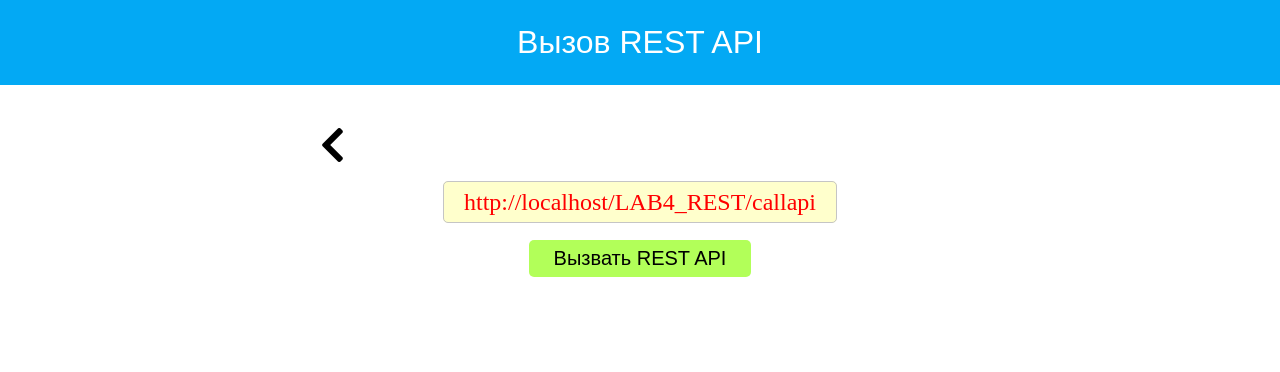
After one commit to nuronbeck/subject_Project_practice, a PHP site: page /lab_2/REST_API_FROM4.php in a window 1280 px wide. The commit adds this page. Shown: the top 372 px of the page. Run offline with PHP 8.4, Linux system fonts and the light colour scheme; some libraries are stand-ins or nearby versions.

Commit message:
Added calling REST from app

```diff
--- /dev/null
+++ b/Lab_5_Frontend/REST_API_FROM4.php
@@ -0,0 +1,54 @@
+<!DOCTYPE html>
+<html lang="en">
+<head>
+	<meta charset="UTF-8">
+	<title>Вызов REST API</title>
+	<script src="https://cdnjs.cloudflare.com/ajax/libs/jquery/3.3.1/jquery.min.js"></script>
+	<link rel="stylesheet" href="clients.css">
+	<link rel="stylesheet" href="https://cdnjs.cloudflare.com/ajax/libs/font-awesome/5.8.1/css/all.min.css">
+</head>
+<body>
+
+	<div class="nav_cl">Вызов REST API</div>
+	<div class="wrapper">
+		<a href="../Lab_5_Frontend/">
+				<i style="font-size: 5vh; color: #000;" class="fas fa-chevron-left"></i>
+		</a>
+		<form style="font-size: 3vh; text-align: center;" action="" method="POST">
+			<p>
+				<span style="color: #ff0000; background-color: #ffc; padding: 7px 20px; border-radius: 5px; border: 1px solid #c5c5c5;">http://localhost/LAB4_REST/callapi</span>
+			</p>
+			<p><input type="submit" style="border-radius: 5px;color: #000; text-decoration: none; font-size: 2.5vh; background-color: #b2ff59; padding: 7px 25px; border: none;" name="callREST" value="Вызвать REST API"> </p>
+		</form>
+		<br>
+		<br>
+
+		<p <?php if (!isset($_POST['callREST'])){echo "hidden";} ?> style="font-size: 3vh; text-align: center;">РЕЗУЛЬТАТ:</p>
+		<br><br>
+		<p <?php if (!isset($_POST['callREST'])){echo "hidden";} ?> style="text-align: center;">
+			<span style="font-size: 2.5vh; border-radius: 5px; box-shadow: 1px 5px 10px rgba(0,0,0,0.2); color: green; width: 50%; padding: 50px; background-color: #f0f0f0; margin: 0 auto;">
+			<?php
+
+				if (isset($_POST['callREST']))
+				{
+					$url_str = "http://localhost/LAB4_REST/callapi/";
+					$callapiREST = json_decode(file_get_contents($url_str));
+
+					echo $callapiREST->result;
+
+				}
+
+			 ?>
+			</span>
+		</p>
+	</div>
+
+
+	<script>
+		$( document ).ready(function()
+		{
+			console.log("doc ready");
+		});
+	</script>
+</body>
+</html>
--- a/status.txt
+++ b/status.txt
@@ -27,6 +27,7 @@ Part 1.
   Сделал 5-лабораторную работу.
   БД из lab_2.sql. Также на всякий случай она есть в папке с проектом (lab_2.sql).
   База тоже самое только там больше данных. Так как при разработке пришлось добавлять строки :)
+  Добавил вызов REST API программно из 4-ой лабораторной работы.
 
 
 Current Status:
```
Also changed, not shown: Lab_5_Frontend/index.php (+9 -0 lines).
